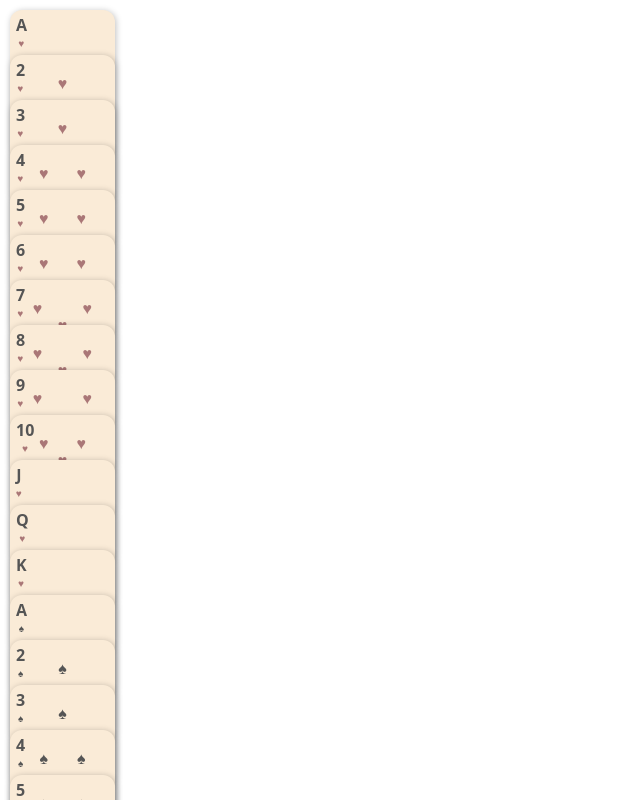
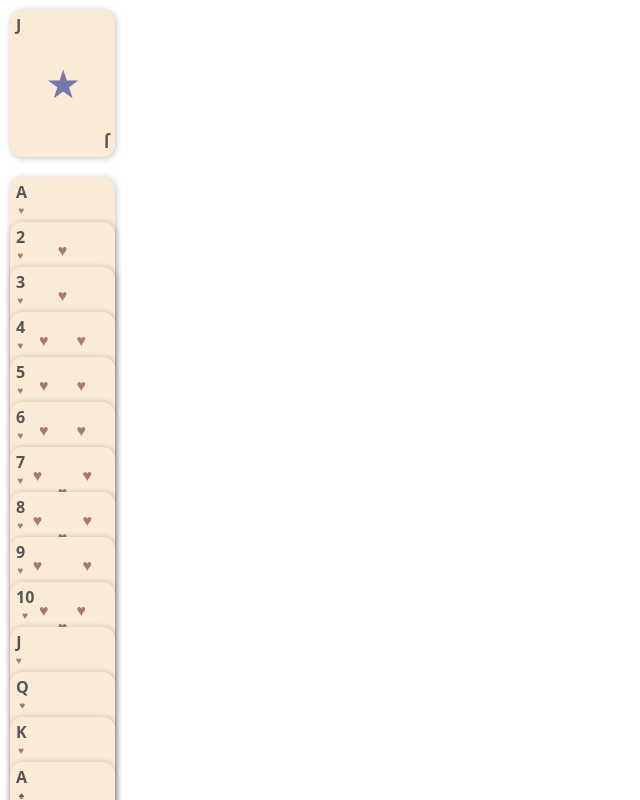
Before and after one commit to diogo-raphael-cravo/canastra, a React (Create React App) app: page / in a window 1280 px wide. Shown: the top 800 px of the page, without its empty margins (0-640 px from the left). Built offline with nearby package versions, Linux system fonts and the light colour scheme.

Commit message:
show joker properly

```diff
--- a/src/App.tsx
+++ b/src/App.tsx
@@ -5,12 +5,15 @@ import CardBack from './CardBack';
 import Deck from './Deck';
 import Sequence from './Sequence';
 import Decks from './constants/Decks';
+import Joker from './Joker';
+import Card from './Card';
 import './App.css';
 
 const c = { name: 'J', suit: 'hearts' };
 function App() {
   return (
     <div className="App">
+      <Card name='JOKER' suit=''/>
       <Sequence cards={Decks.REGULAR_DECK}/>
       <Deck type='REGULAR' remainingCards={[c,c,c,c,c,c,c,c,c,c,c,c,c,c,c,c,c,c,c,c,c,c,c,c,c,c,c,c,c,c,c,c,c,c,c,c,c,c,c,c,c]}/>
       <CardBack/>
--- a/src/Card.tsx
+++ b/src/Card.tsx
@@ -304,7 +304,7 @@ type CardPropsType = {
 };
 function Card({ name, suit, className }: CardPropsType) {
 
-    if (!name || !suit) {
+    if (!name || (!suit && '' !== suit)) {
         return <div className={`card ${className}`}/>;
     }
     const isAce = CardNames.isAce(name);
@@ -323,10 +323,11 @@ function Card({ name, suit, className }: CardPropsType) {
     const isJoker = CardNames.isJoker(name);
     const isSomething = isAce || isN_2 || isN_3 || isN_4 || isN_5 || isN_6 || isN_7 || isN_8
       || isN_9 || isN_10 || isJack || isQueen || isKing || isJoker;
+    let displayName = isJoker ? 'J' : name;
     return <div className={`card ${className}`}
             //onClick={this.props.onClick}
         >
-        {isSomething && <CardMark name={name} suit={suit} className=""/>}
+        {isSomething && <CardMark name={displayName} suit={suit} className=""/>}
         {(isKing || isQueen || isJack) && makeRoyal(name)}
         {isAce && makeAce(suit)}
         {isJoker && makeJoker()}
@@ -339,7 +340,7 @@ function Card({ name, suit, className }: CardPropsType) {
         {isN_8 && makeN_8(suit)}
         {isN_9 && makeN_9(suit)}
         {isN_10 && makeN_10(suit)}
-        {isSomething && <CardMark name={name} suit={suit} className="upside-down"/>}
+        {isSomething && <CardMark name={displayName} suit={suit} className="upside-down"/>}
     </div>
 }
 
--- a/src/CardSuit.tsx
+++ b/src/CardSuit.tsx
@@ -11,7 +11,6 @@ function CardSuit({ suit, className }: CardSuitPropsType) {
     const isClubs = CardSuits.isClubs(suit);
     const isSpades = CardSuits.isSpades(suit);
     const isDiamonds = CardSuits.isDiamonds(suit);
-    const isJoker = CardSuits.isJoker(suit);
 
     if (isHearts) {
         return (<div className={`red suit ${className}`}>&hearts;</div>);
@@ -21,8 +20,6 @@ function CardSuit({ suit, className }: CardSuitPropsType) {
         return (<div className={`black suit ${className}`}>&spades;</div>);
     } else if (isDiamonds) {
         return (<div className={`red suit ${className}`}>&diams;</div>);
-    } else if (isJoker) {
-        return (<div className="violet">&#x2605;</div>);
     }
     return <div/>;
 }
--- a/src/constants/CardSuits.tsx
+++ b/src/constants/CardSuits.tsx
@@ -9,14 +9,12 @@ class CardSuits {
         CardSuits.SPADES,
         CardSuits.DIAMONDS,
         CardSuits.CLUBS,
-        CardSuits.JOKER,
       ];
     }
     static get HEARTS() { return "hearts" }
     static get SPADES() { return "spades" }
     static get DIAMONDS() { return "diamonds" }
     static get CLUBS() { return "clubs" }
-    static get JOKER() { return "joker" }
     static isHearts(suit: string) {
       return suit === CardSuits.HEARTS;
     }
@@ -29,9 +27,6 @@ class CardSuits {
     static isDiamonds(suit: string) {
       return suit === CardSuits.DIAMONDS;
     }
-    static isJoker(suit: string) {
-      return suit === CardSuits.JOKER;
-    }
   }
 
   export default CardSuits;
--- a/src/constants/Decks.tsx
+++ b/src/constants/Decks.tsx
@@ -25,7 +25,7 @@ function knuthShuffle<T>(array: T[]) {
 const REGULAR_DECK = CardSuits.ALL_SUITS
   .reduce((accum: CardType[], suit: string) =>
     accum.concat(CardNames.ALL_IN_A_SUIT.map(name => makeCard(name, suit))), [])
-  .concat([makeCard(CardNames.JOKER, CardSuits.JOKER), makeCard(CardNames.JOKER, CardSuits.JOKER)]);
+  .concat([makeCard(CardNames.JOKER, ''), makeCard(CardNames.JOKER, '')]);
 
 class Decks {
   static sort(cardA: CardType, cardB: CardType): number {
```
